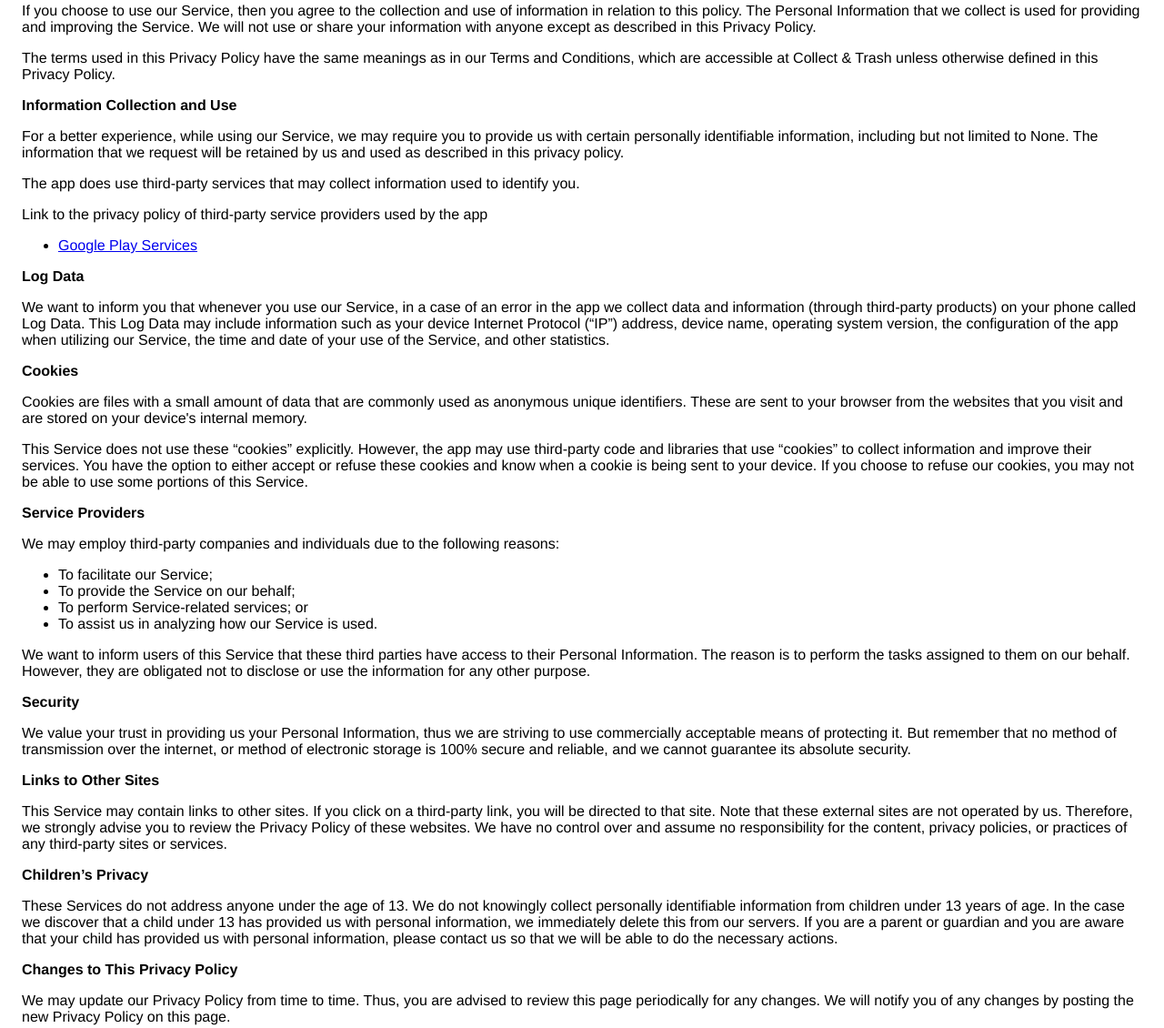
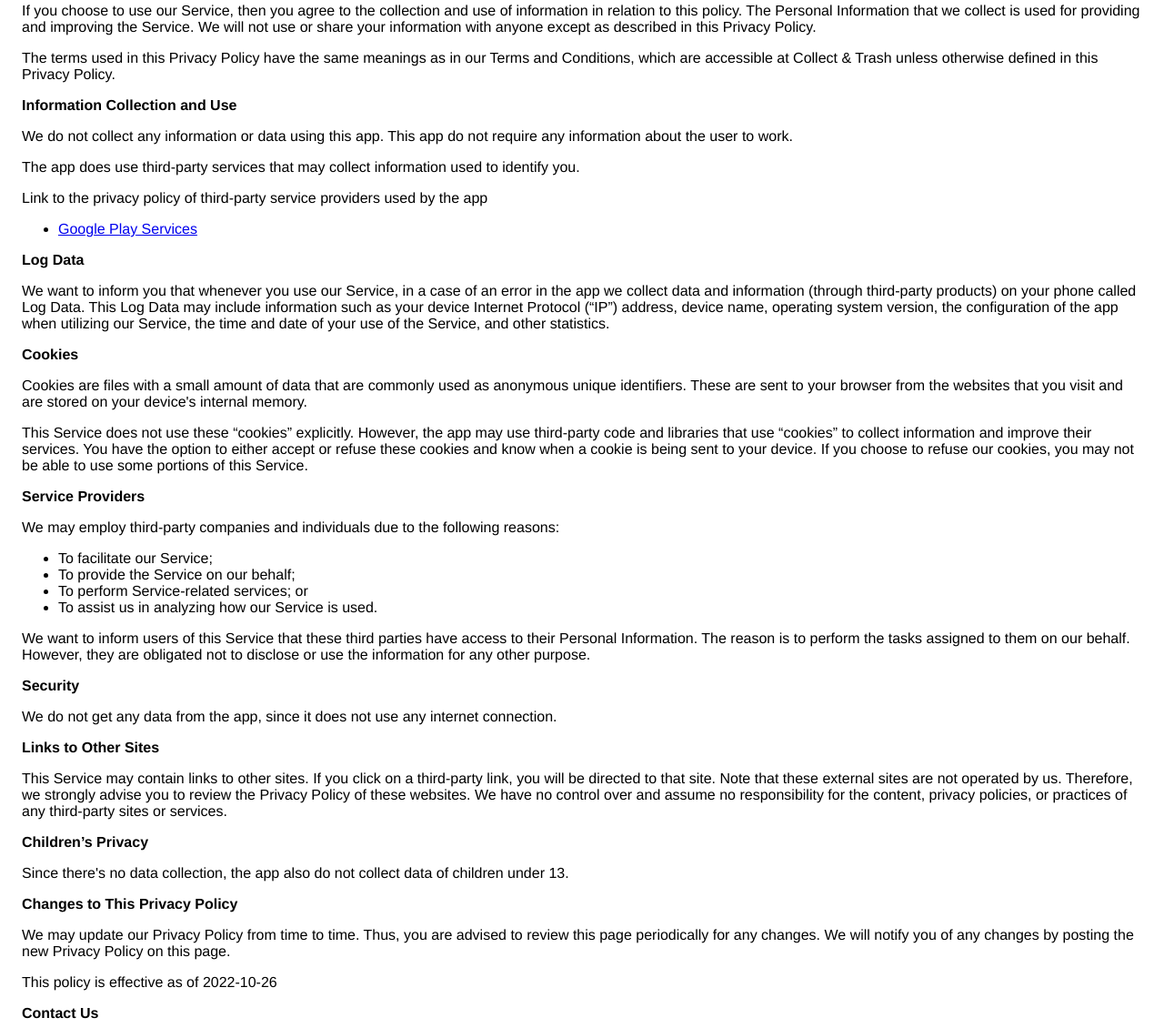
Before and after one commit to PorthoGamesBR/CollectTrashPrivacy, a plain HTML site: page index.html in a window 1280 px wide. Shown: the part 123-1253 px from the top of the page at 91% size. Drawn offline with Linux system fonts and the light colour scheme.

Commit message:
Update index.html

```diff
--- a/index.html
+++ b/index.html
@@ -1,3 +1,4 @@
+
 <!DOCTYPE html>
     <html>
     <head>
@@ -27,10 +28,7 @@
                   as in our Terms and Conditions, which are accessible at
                   Collect &amp; Trash unless otherwise defined in this Privacy Policy.
                 </p> <p><strong>Information Collection and Use</strong></p> <p>
-                  For a better experience, while using our Service, we
-                  may require you to provide us with certain personally
-                  identifiable information, including but not limited to None. The information that
-                  we request will be retained by us and used as described in this privacy policy.
+                  We do not collect any information or data using this app. This app do not require any information about the user to work.
                 </p> <div><p>
                     The app does use third-party services that may collect
                     information used to identify you.
@@ -70,12 +68,7 @@
                   them on our behalf. However, they are obligated not to
                   disclose or use the information for any other purpose.
                 </p> <p><strong>Security</strong></p> <p>
-                  We value your trust in providing us your
-                  Personal Information, thus we are striving to use commercially
-                  acceptable means of protecting it. But remember that no method
-                  of transmission over the internet, or method of electronic
-                  storage is 100% secure and reliable, and we cannot
-                  guarantee its absolute security.
+                  We do not get any data from the app, since it does not use any internet connection.
                 </p> <p><strong>Links to Other Sites</strong></p> <p>
                   This Service may contain links to other sites. If you click on
                   a third-party link, you will be directed to that site. Note
@@ -86,15 +79,7 @@
                   privacy policies, or practices of any third-party sites or
                   services.
                 </p> <p><strong>Children’s Privacy</strong></p> <div><p>
-                    These Services do not address anyone under the age of 13.
-                    We do not knowingly collect personally
-                    identifiable information from children under 13 years of age. In the case
-                    we discover that a child under 13 has provided
-                    us with personal information, we immediately
-                    delete this from our servers. If you are a parent or guardian
-                    and you are aware that your child has provided us with
-                    personal information, please contact us so that
-                    we will be able to do the necessary actions.
+                    Since there's no data collection, the app also do not collect data of children under 13.
                   </p></div> <!----> <p><strong>Changes to This Privacy Policy</strong></p> <p>
                   We may update our Privacy Policy from
                   time to time. Thus, you are advised to review this page
```
